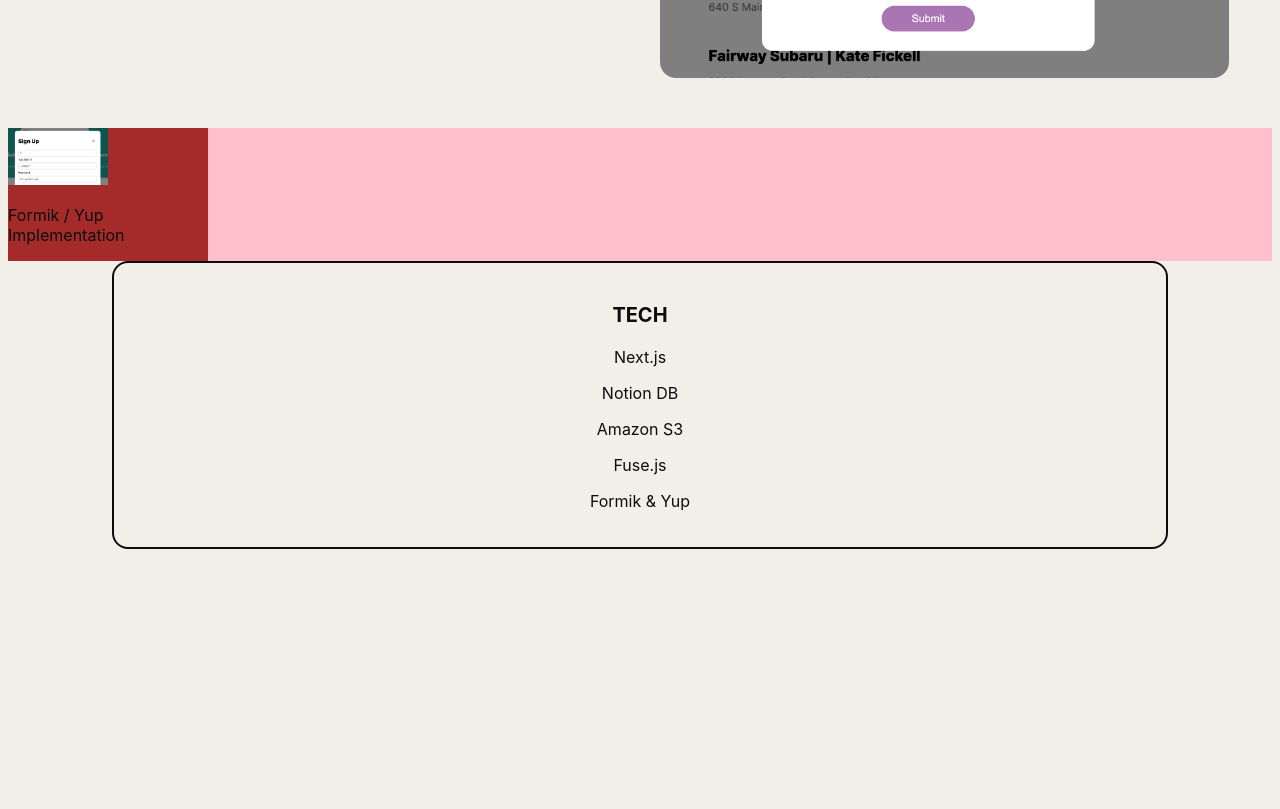
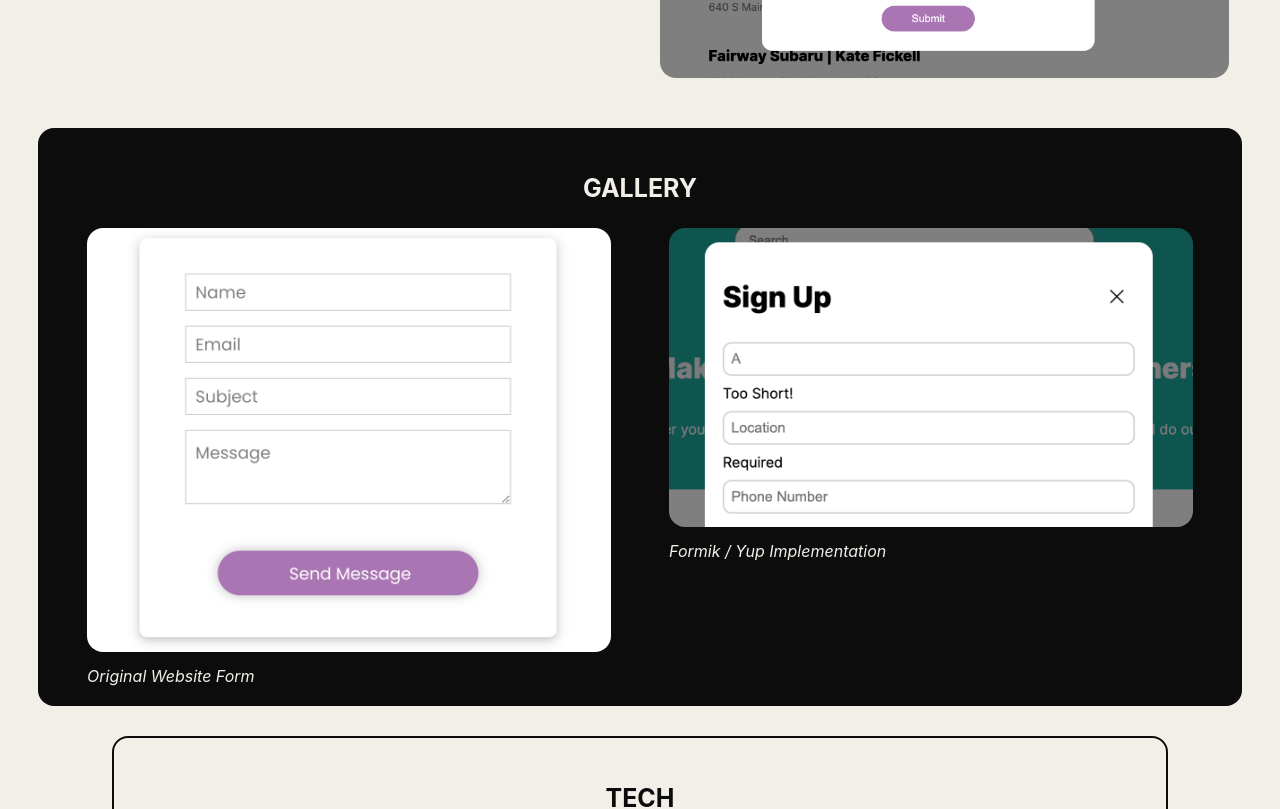
Before and after one commit to ValentinaValverde/v.tech, a React (Vite) app: page /projects/makegvlgreener in a window 1280 px wide. Shown: the part 1340-2149 px from the top of the page. Before the commit the page ends 1977 px from the top, so only its background shows below. Built offline with nearby package versions, Linux system fonts and the light colour scheme.

Commit message:
Figured out the gallery implementation

```diff
--- a/src/components/ProjectComponents/GalleryCard.jsx
+++ b/src/components/ProjectComponents/GalleryCard.jsx
@@ -4,8 +4,8 @@ export default function GalleryCard({ info }) {
   return (
     <>
       <div className="gallery-card">
-        <img src={info.img1} alt="" />
-        <p>{info.cpt1}</p>
+        <img src={info.img} alt={info.alt} />
+        <i className="cpt">{info.cpt}</i>
       </div>
     </>
   );
@@ -13,13 +13,8 @@ export default function GalleryCard({ info }) {
 
 GalleryCard.propTypes = {
   info: PropTypes.shape({
-    img1: PropTypes.string.isRequired,
-    img2: PropTypes.string.isRequired,
-    img3: PropTypes.string.isRequired,
-    img4: PropTypes.string.isRequired,
-    cpt1: PropTypes.string.isRequired,
-    cpt2: PropTypes.string.isRequired,
-    cpt3: PropTypes.string.isRequired,
-    cpt4: PropTypes.string.isRequired,
+    img: PropTypes.string.isRequired,
+    alt: PropTypes.string.isRequired,
+    cpt: PropTypes.string.isRequired,
   }).isRequired,
 };
--- a/src/index.css
+++ b/src/index.css
@@ -12,6 +12,13 @@
   justify-content: center;
   align-items: center;
   height: 100vh;
+}
+
+.upper {
+  text-transform: uppercase;
+  font-weight: bold;
+  font-size: 25px;
+  text-align: center;
 }
 
 .navbar {
@@ -295,12 +302,6 @@
     border-radius: 16px;
   }
 
-  .upper {
-    text-transform: uppercase;
-    font-weight: bold;
-    font-size: 25px;
-  }
-
   .info {
     width: 45%;
     padding: 20px;
@@ -356,12 +357,6 @@
     border-radius: 16px;
   }
 
-  .upper {
-    text-transform: uppercase;
-    font-weight: bold;
-    font-size: 25px;
-  }
-
   .info {
     width: 45%;
     padding: 20px;
@@ -385,6 +380,11 @@
     }
   }
 }
+@media (width <= 800px) {
+  .cool-thing {
+    margin: 20px 0px 20px 0px;
+  }
+}
 
 .project-tech-container {
   display: flex;
@@ -397,12 +397,6 @@
   border: solid 2px #0c0c0c;
   padding: 20px;
   text-align: center;
-
-  .upper {
-    text-transform: uppercase;
-    font-weight: bold;
-    font-size: 20px;
-  }
 }
 
 .large-img-view {
@@ -581,12 +575,6 @@
   flex: 1 0 auto;
   max-width: calc(50%);
   box-sizing: border-box;
-
-  .upper {
-    text-transform: uppercase;
-    font-weight: bold;
-    font-size: 20px;
-  }
 }
 
 @media (width <= 800px) {
@@ -617,12 +605,6 @@
     max-width: 100%;
     height: auto;
     border-radius: 16px;
-  }
-
-  .upper {
-    text-transform: uppercase;
-    font-weight: bold;
-    font-size: 25px;
   }
 
   @media (width <= 800px) {
@@ -666,17 +648,33 @@
 /* GALLERY COMPONENT STYLES */
 
 .gallery {
-  background-color: pink;
+  background-color: #0c0c0c;
+  color: #f2efe9;
+  padding: 20px;
+  margin: 30px;
+  border-radius: 16px;
+}
+
+.gallery-card-container {
   display: flex;
+  flex-direction: row;
+  justify-content: space-around;
 }
 
 .gallery-card {
-  background-color: brown;
-  width: 200px;
-  height: auto;
+  width: 45%;
 
   img {
-    width: 100px;
+    object-fit: cover;
+    width: 100%;
     height: auto;
+    border-radius: 16px;
+    margin-bottom: 10px;
+  }
+
+  @media (width <= 800px) {
+    .cpt {
+      display: none;
+    }
   }
 }
--- a/src/routes/projects/MakeGVLGreener.jsx
+++ b/src/routes/projects/MakeGVLGreener.jsx
@@ -30,16 +30,27 @@ export default function MakeGvlGreener() {
           img: '/gvlsignup.png',
         }}
       />
+
       <div className="gallery">
-        <GalleryCard
-          info={{
-            img1: '/formikyup.png',
-            cpt1: 'Formik / Yup Implementation',
-            img2: '/oldform.png',
-            cpt2: 'Original Website Form',
-          }}
-        />
+        <p className="upper"> gallery</p>
+        <div className="gallery-card-container">
+          <GalleryCard
+            info={{
+              img: '/oldform.png',
+              cpt: 'Original Website Form',
+              alt: 'Original Website Form Image',
+            }}
+          />
+          <GalleryCard
+            info={{
+              img: '/formikyup.png',
+              cpt: 'Formik / Yup Implementation',
+              alt: 'Formik / Yup Image',
+            }}
+          />
+        </div>
       </div>
+
       <TechSide
         info={{
           title: 'Tech',
```
